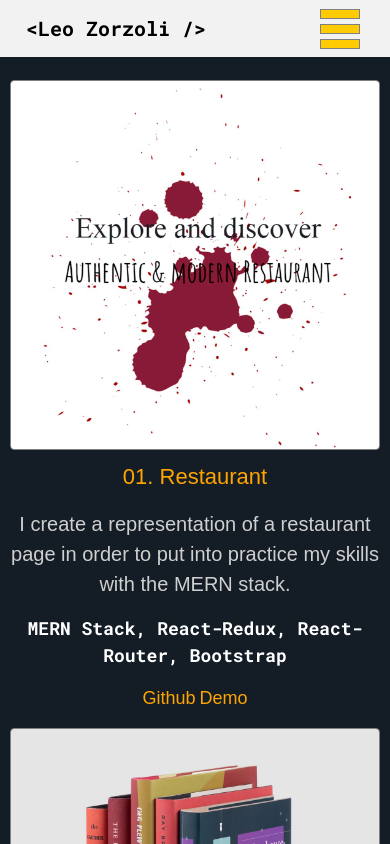
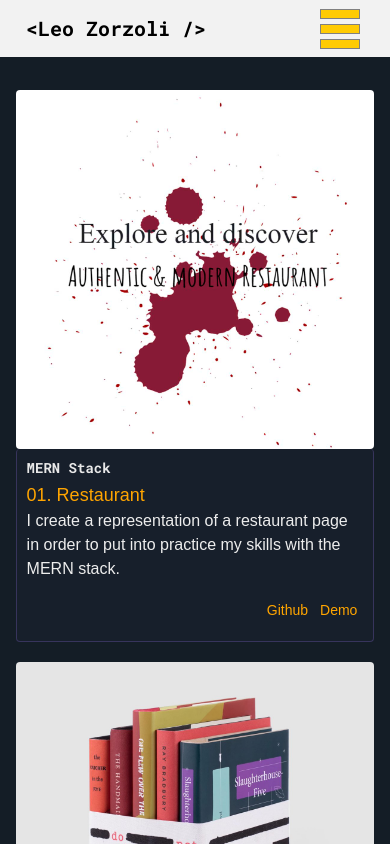
Before and after one commit to LeoZorzoli/LeoJZorzoli, a React (Create React App) app in the folder frontend/: page /projects in a window 390 px wide. Shown: the top 844 px of the page. Built offline with nearby package versions, Linux system fonts and the light colour scheme.

Commit message:
update style project and blog

```diff
--- a/frontend/src/App.js
+++ b/frontend/src/App.js
@@ -1,6 +1,5 @@
 import React from 'react'
 
-import './App.css';
 import Navbar from './components/navbar/Navbar'
 import Main from './components/pages/Main'
 
--- a/frontend/src/components/blog/Blog.js
+++ b/frontend/src/components/blog/Blog.js
@@ -3,11 +3,13 @@ import '../pages/blogs.css'
 
 const Blog = (props) => {
     return(
-        <div className="col-md-12 col-sm-12 col-lg-6 blog">
-            <img src={props.img} alt={props.name} className="img-project img-fluid img-responsive rounded" width="600"/>
-            <p className="blogTitle">{props.name}</p>
-            <p className="blogReadTime">{props.read} read - Date {props.date} - <a href={props.src} className="linkBlog" target="_blank" rel="noopener noreferrer">Link</a></p>
-            <p className="blogDescription">{props.description}</p>
+        <div className="col-md-12 col-sm-12 col-lg-4 blog">
+            <img src={props.img} alt={props.name} className="img-project img-fluid img-responsive rounded" />
+            <div className="blog-info">
+                <p className="blogReadTime">{props.read} read - Date {props.date} - <a href={props.src} className="linkBlog" target="_blank" rel="noopener noreferrer">Link</a></p>
+                <p className="blogTitle">{props.name}</p>
+                <p className="blogDescription">{props.description}</p>
+            </div>
         </div>
     )
 }
--- a/frontend/src/components/blog/blogsList.js
+++ b/frontend/src/components/blog/blogsList.js
@@ -16,7 +16,7 @@ const projectsList = [
         name: 'Markdown2 + Django',
         src: 'https://zorzolileonel.medium.com/markdown2-django-dbd59d83e172',
         img: markdown,
-        description: `A simple tutorial on how to use markdown2 with django for project one of the CS50’s Web Programming with Python and JavaScript course.`,
+        description: `How to use markdown2 with django for project one of the CS50’s Web course.`,
         read: '3 min',
         date: '18/11/20'
     },
--- a/frontend/src/components/pages/blogs.css
+++ b/frontend/src/components/pages/blogs.css
@@ -1,12 +1,20 @@
 .blog{
-    text-align: center;
-    padding: 40px;
+    width: 500px;
+}
+
+.blog-info{
+    background-color: #171f2b;
+    padding: 4px 10px 4px 10px;
+    border-bottom: 1px  solid #37345c;
+    border-left: 1px  solid #37345c;
+    border-right: 1px  solid #37345c;
 }
 
 .blogTitle{
     color: orange;
-    font-size: 28px;
-    margin-top: 10px;
+    font-size: 18px;
+    margin: 0px;
+    font-family: 'Ubuntu', sans-serif;
 }
 
 .linkBlog{
@@ -20,12 +28,15 @@
 }
 
 .blogDescription{
-    color: white;
-    font-size: 26px;
+    color: #ededed;
+    font-family: 'Hind Siliguri', sans-serif;
 }
 
 .blogReadTime{
-    color: white;
+    color: #e8e8e8;
+    font-family: 'Roboto Mono', sans-serif;
+    font-size: 14px;
+    margin: 4px 0px 4px 0px;
 }
 
 @media (max-width: 769px){
--- a/frontend/src/components/pages/projects.css
+++ b/frontend/src/components/pages/projects.css
@@ -1,29 +1,30 @@
 
 .principalProjects{
-    margin-left: 4%;
-    margin-right: 4%;
+  margin-left: 4%;
+  margin-right: 4%;
+}
+
+.project{
+  margin: 10px 0px 10px 0px;
+  width: 500px;
 }
 
 .projectName{
+  margin: 0px;
   color: orange;
   font-size: 18px;
   font-family: 'Ubuntu', sans-serif;
-  margin-top: 10px;
 }
 
 .projectDescription {
-    color: #cfcfcf;
-    font-family: 'Ubuntu', sans-serif;
-}
-
-.project{
-  text-align: center;
+  color: #ededed;
+  font-family: 'Hind Siliguri', sans-serif;
 }
 
 .link{
   color: orange;
   font-family: 'Hind Siliguri', sans-serif;
-  margin: 2px;
+  margin: 6px;
 }
 
 .link:hover{
@@ -31,31 +32,39 @@
   color: white;
 }
 
-.tecnologies{
-  color: white;
-  font-family: 'Roboto Mono', sans-serif;
+.links{
+  text-align: right;
 }
 
-.img-project{
-  border: 1px solid grey;
+.tecnologies{
+  color: #e8e8e8;
+  font-family: 'Roboto Mono', sans-serif;
+  font-size: 14px;
+  margin: 4px 0px 4px 0px;
+}
+
+.project-info{
+  background-color: #171f2b;
+  padding: 4px 10px 4px 10px;
+  border-bottom: 1px  solid #37345c;
+  border-left: 1px  solid #37345c;
+  border-right: 1px  solid #37345c;
 }
 
 @media (max-width: 769px){
   .principalProjects{
     margin-top: 80px;
-    margin-left: 10px;
-    margin-right: 10px;
   }
 
   .projectName{
-    font-size: 22px;
+    font-size: 18px;
   }
 
   .projectDescription {
-    font-size: 20px;
+    font-size: 16px;
   }
 
   .link ,.tecnologies{
-    font-size: 18px;
+    font-size: 14px;
   }
 }
--- a/frontend/src/components/project/Project.js
+++ b/frontend/src/components/project/Project.js
@@ -4,15 +4,17 @@ import '../pages/projects.css'
 const Project = (props) => {
     return(
         <div className="col-md-12 col-sm-12 col-lg-4 project">
-            <img src={props.src} alt={props.name} className="img-project img-fluid img-responsive rounded" width="500"/>
+            <img src={props.src} alt={props.name} className="img-fluid img-responsive rounded"/>
+            <div className="project-info rounded">
+                <p className="tecnologies">{props.tecnologies}</p>
                 <p className="projectName">{props.name}</p>
                 <p className="projectDescription">{props.description}</p>
-            <p className="tecnologies">{props.tecnologies}</p>
                 <p className="links">
                     <a href={props.github} className="link" target="_blank" rel="noopener noreferrer">Github</a>
                     <a href={props.demo} className="link" target="_blank" rel="noopener noreferrer">Demo</a>
                 </p>
             </div>
+        </div>
     )
 }
 
--- a/frontend/src/components/project/projectsList.js
+++ b/frontend/src/components/project/projectsList.js
@@ -12,7 +12,7 @@ const projectsList = [
         name: '01. Restaurant',
         src: restaurant,
         description: `I create a representation of a restaurant page in order to put into practice my skills with the MERN stack.`,
-         tecnologies: 'MERN Stack, React-Redux, React-Router, Bootstrap',
+         tecnologies: 'MERN Stack',
         github: 'https://github.com/LeoZorzoli/Restaurant',
         demo: 'https://maxrestaurant.herokuapp.com/',
     },
@@ -20,9 +20,9 @@ const projectsList = [
         id: 2,
         name: '02. Books',
         src: books,
-        description: `I have build a book review website where the users will be able to search for books,
+        description: `A book review website where the users can search books,
           leave reviews, and see the reviews made by other people.`,
-        tecnologies: 'HTML, CSS, Bootstrap, Javascript, Python/Flask, API, PostgreSQL',
+        tecnologies: 'Python/Flask, PostgreSQL',
         github: 'https://github.com/LeoZorzoli/Books',
         demo: 'https://leo-books.herokuapp.com/',
     },
@@ -31,7 +31,7 @@ const projectsList = [
         name: '03. Commerce',
         src: commerce,
         description: `A representation of an e-commerce for auctions where users can bid for items.`,
-        tecnologies: 'HTML, CSS, Bootstrap, Javascript, Python/Django, Sqlite3',
+        tecnologies: 'Javascript, Python/Django',
         github: 'https://github.com/LeoZorzoli/Commerce',
         demo: 'https://leo-commerce.herokuapp.com/',
     },
@@ -40,7 +40,7 @@ const projectsList = [
         name: '04. ChatApp',
         src: chatapp,
         description: `A real-time chat like Slack where multiple users can communicate with each other through a channel.`,
-        tecnologies: 'HTML, CSS, Bootstrap, Javascript, Python/Flask, Socket.io',
+        tecnologies: 'Javascript, Python/Flask, Socket.io',
         github: 'https://github.com/LeoZorzoli/Flack',
         demo: 'https://leo-flack.herokuapp.com/',
     },
@@ -49,7 +49,7 @@ const projectsList = [
         name: '05. Social Network',
         src: network,
         description: `In this project I create a social network website to read other people's posts and share yours.`,
-        tecnologies: 'HTML, CSS, Bootstrap, Javascript, Python/Django, Sqlite3',
+        tecnologies: 'Javascript, Python/Django',
         github: 'https://github.com/LeoZorzoli/Network',
         demo: 'https://leo-network.herokuapp.com/',
     },
@@ -58,7 +58,7 @@ const projectsList = [
         name: '06. Newspaper',
         src: newspaper,
         description: `I made the implementation of a newspaper using API's to obtain news from newspapers in the world and share them.`,
-        tecnologies: 'HTML, CSS, Bootstrap, Python/Django, API',
+        tecnologies: 'Python/Django, API',
         github: 'https://github.com/LeoZorzoli/Newspaper',
         demo: 'https://leo-newspaper.herokuapp.com/',
     },
@@ -67,7 +67,7 @@ const projectsList = [
         name: '07. Wikipedia',
         src: wikipedia,
         description: `An online basic encyclopedia like Wikipedia created with Markdown2.`,
-        tecnologies: 'HTML, CSS, Bootstrap, Python/Django, Markdown2',
+        tecnologies: 'Python/Django, Markdown2',
         github: 'https://github.com/LeoZorzoli/Wiki',
         demo: 'https://leo-wiki.herokuapp.com/',
     }
```
Also changed, not shown: frontend/src/App.css (deleted), 1 other file (tests, documents, lock files or other folders). Lines whose indentation alone changed are shown as unchanged.
